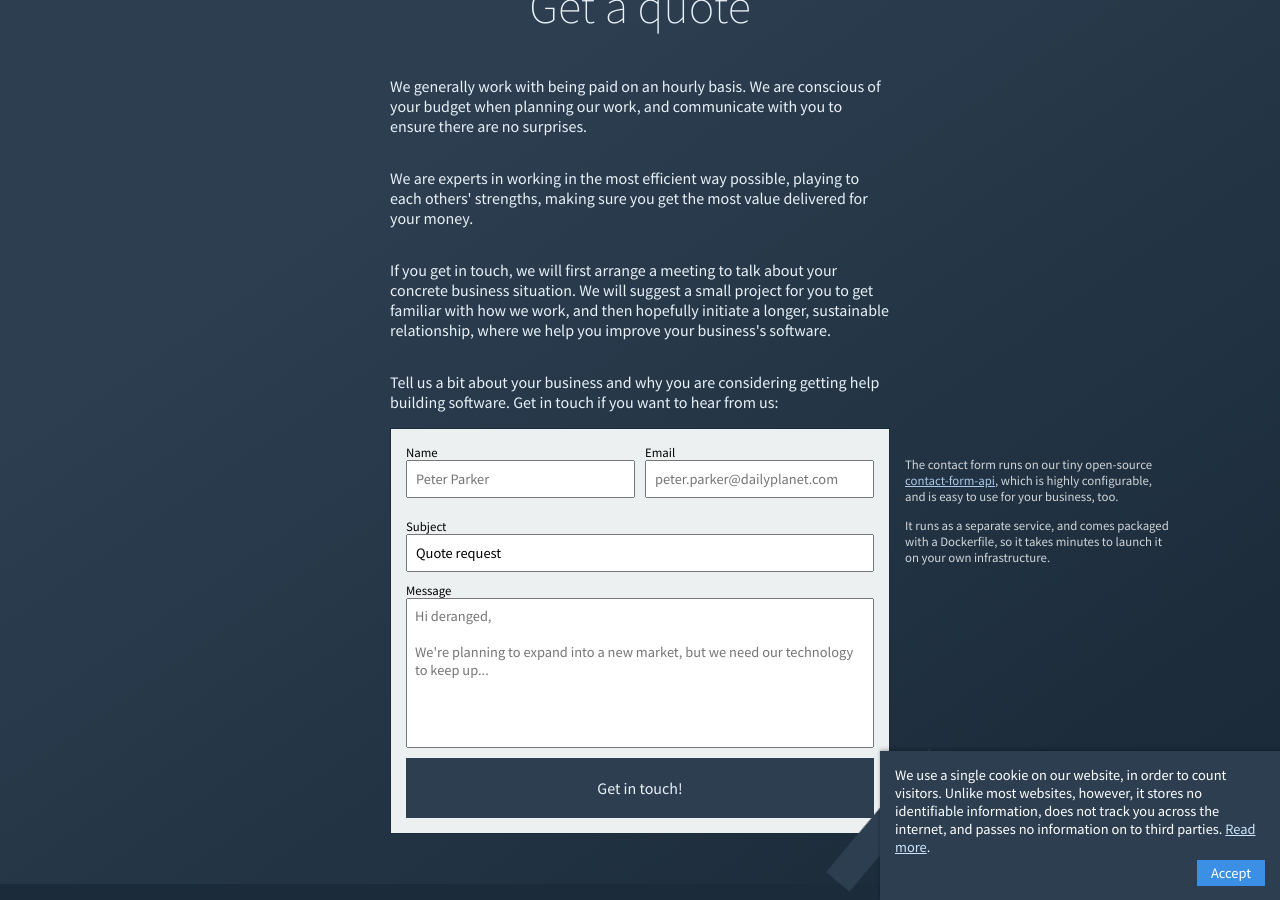
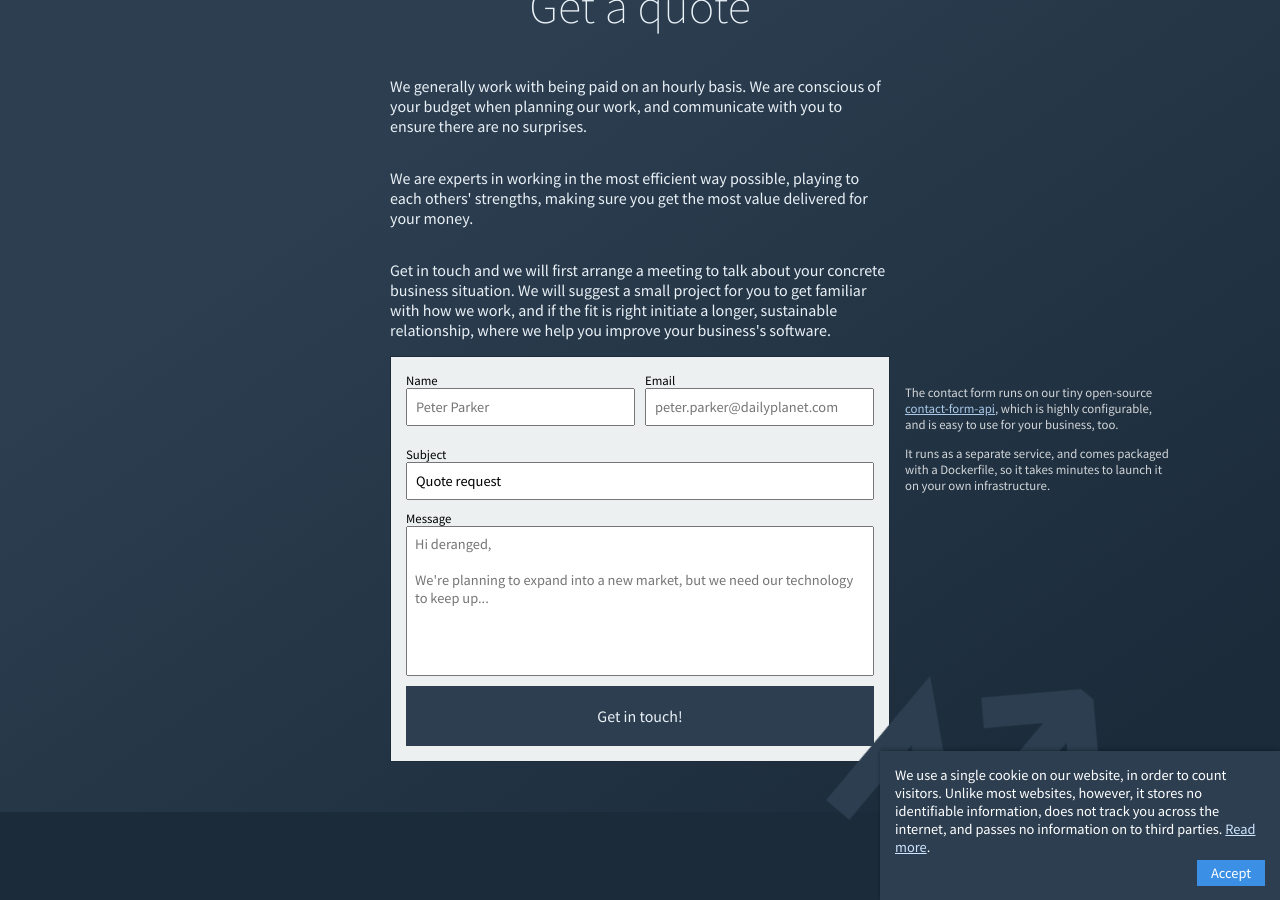
Before and after one commit to derangeddk/deranged.dk, a Jekyll site: the page built from index.html, in a window 1280 px wide and 900 px high, scrolled down 4225 px. Built offline with Jekyll 4.4.1, drawn with Linux system fonts in a browser that asks for light colours.

Commit message:
Taking into account Helenas feedback on Get a quote copy

```diff
--- a/_includes/get_a_quote.html
+++ b/_includes/get_a_quote.html
@@ -8,11 +8,8 @@
         We are experts in working in the most efficient way possible, playing to each others' strengths, making sure you get the most value delivered for your money.
     </p>
     <p>
-        If you get in touch, we will first arrange a meeting to talk about your concrete business situation.
-        We will suggest a small project for you to get familiar with how we work, and then hopefully initiate a longer, sustainable relationship, where we help you improve your business's software.
-    </p>
-    <p>
-        Tell us a bit about your business and why you are considering getting help building software. Get in touch if you want to hear from us:
+        Get in touch and we will first arrange a meeting to talk about your concrete business situation.
+        We will suggest a small project for you to get familiar with how we work, and if the fit is right initiate a longer, sustainable relationship, where we help you improve your business's software.
     </p>
     <style>
         .contact-form {
```
